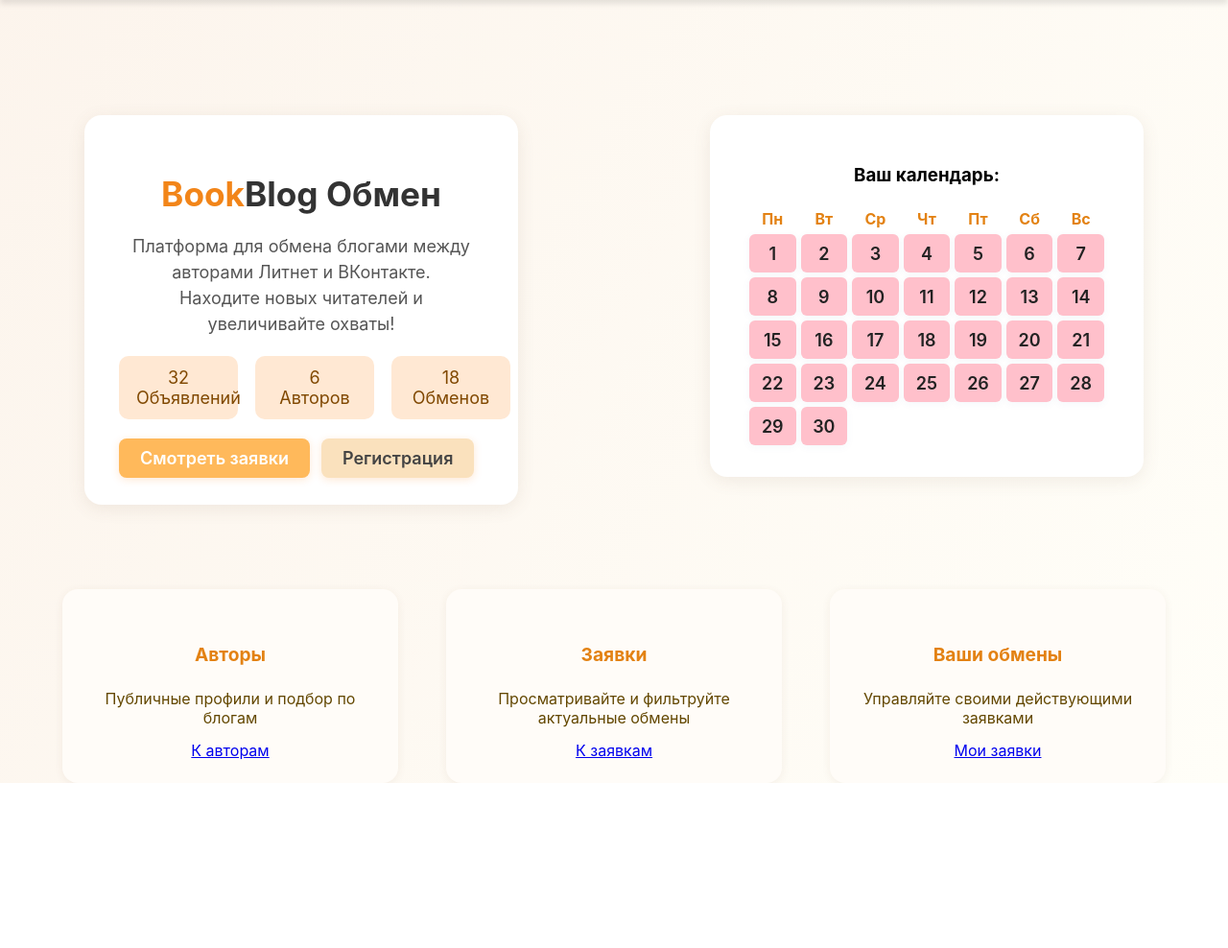
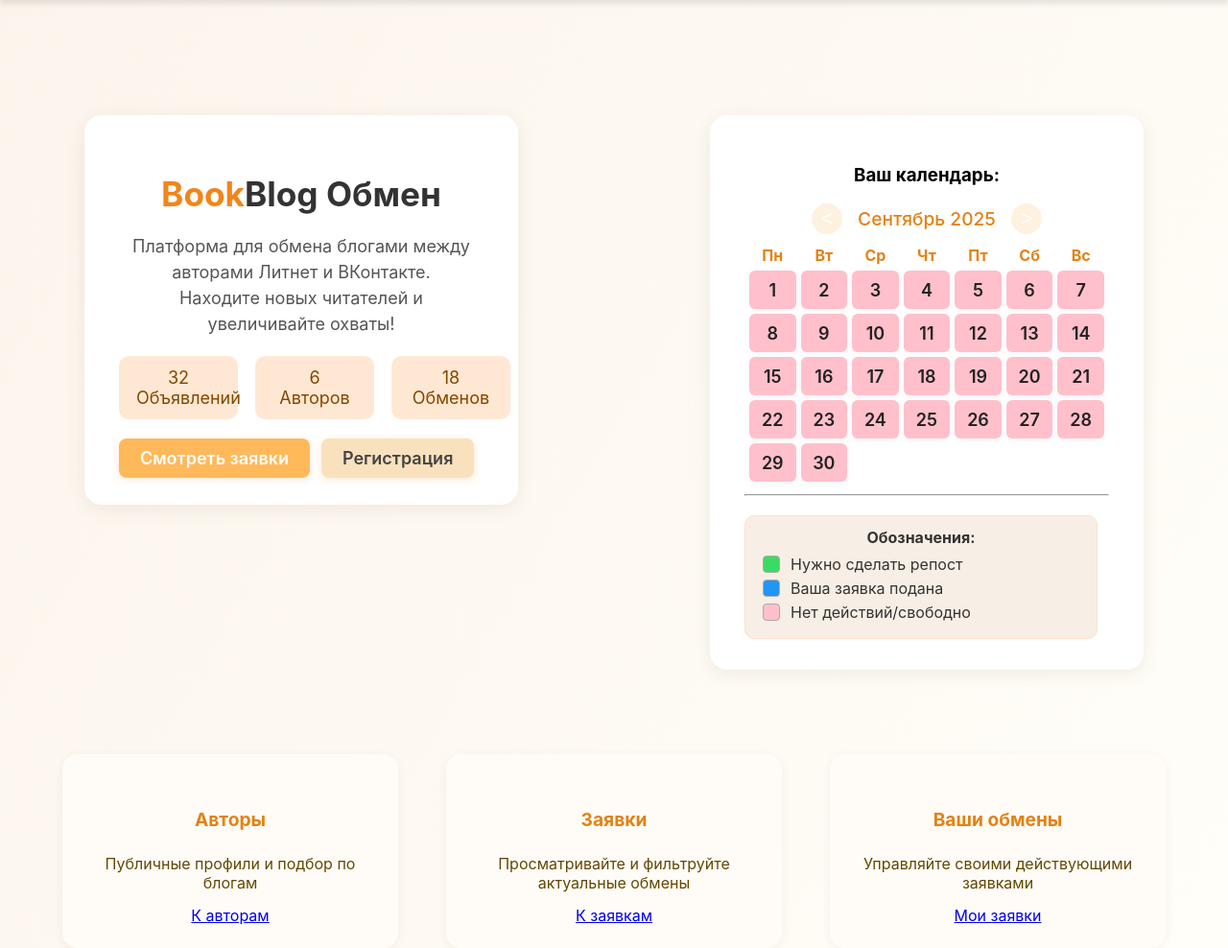
Before and after one commit to Abandrozd/Blog-Repost, a Django app: page / in a window 1280 px wide. Shown: the part 86-1074 px from the top of the page at 96% size. Before the commit the page ends 902 px from the top, so only its background shows below. Run offline with Django 5.2, Linux system fonts and the light colour scheme.

Commit message:
calendar fixes including home and flatpickr, calendar legend

```diff
--- a/main/views.py
+++ b/main/views.py
@@ -27,14 +27,27 @@
 
 def home(request):
     if request.user.is_authenticated:
+        # For green (actions)
         action_dates = list(
             BlogRequest.objects.filter(saves__user=request.user).exclude(user=request.user)
-            .values_list('start_date', flat=True)
+                .values_list('start_date', flat=True)
         )
         action_dates = [d.strftime("%Y-%m-%d") for d in action_dates]
+
+        # For blue (your requests)
+        own_requests = BlogRequest.objects.filter(user=request.user)
+        own_request_dates = [d.start_date.strftime("%Y-%m-%d") for d in own_requests]
+        own_request_map = {d.start_date.strftime("%Y-%m-%d"): d.id for d in own_requests}
     else:
         action_dates = []
-    return render(request, "webui/home.html", {"action_dates": action_dates})
+        own_request_dates = []
+        own_request_map = {}
+
+    return render(request, "webui/home.html", {
+        "action_dates": action_dates,
+        "own_request_dates": own_request_dates,
+        "own_request_map": json.dumps(own_request_map)
+    })
 
 
 @login_required
@@ -144,7 +157,11 @@
                     share_due_date=share_due_date
                 )
         else:
-            return render(request, "webui/error.html", {"error": "Дата должна быть выбрана."})
+            if request.headers.get('x-requested-with') == 'XMLHttpRequest':
+                return JsonResponse({'success': False, 'error': "Пожалуйста, выберите дату."})
+            else:
+                messages.error(request, "Пожалуйста, выберите дату.")
+                return redirect('available_requests')
 
         referer = request.META.get('HTTP_REFERER')
         if referer and '/requests/' in referer and 'available' not in referer:
--- a/static/scripts/calendar.js
+++ b/static/scripts/calendar.js
@@ -1,15 +1,28 @@
+const today = new Date();
+let currentYear = today.getFullYear();
+let currentMonth = today.getMonth() + 1; // 1-based
+
+const monthNames = [
+    "Январь", "Февраль", "Март", "Апрель", "Май", "Июнь", "Июль",
+    "Август", "Сентябрь", "Октябрь", "Ноябрь", "Декабрь"
+];
+
 function isActionDay(date) {
     return actionDates.includes(date);
+}
+function isRequestDay(date) {
+    return requestDates.includes(date);
 }
 
 function renderCalendar(year, month) {
     const calendar = document.getElementById("calendar");
     calendar.innerHTML = '';
     let d = new Date(year, month - 1, 1);
+
     let table = document.createElement('table');
     let row = document.createElement('tr');
 
-    // Weekday headers
+    // Header (days of week)
     ['Пн', 'Вт', 'Ср', 'Чт', 'Пт', 'Сб', 'Вс'].forEach(h => {
         let th = document.createElement('th');
         th.textContent = h;
@@ -18,16 +31,16 @@
     table.appendChild(row);
     row = document.createElement('tr');
 
-    // Padding at start for correct weekday
+    // Empty cells before first day
     let weekDay = d.getDay();
-    weekDay = (weekDay + 6) % 7; // Mon=0, Sun=6
+    weekDay = (weekDay + 6) % 7;
     for (let i = 0; i < weekDay; i++) {
         let empty = document.createElement('td');
         empty.className = "calendar-empty";
         row.appendChild(empty);
     }
 
-    // Fill days
+    // Main calendar loop
     while (d.getMonth() === month - 1) {
         let cell = document.createElement('td');
         let yearNum = d.getFullYear();
@@ -37,15 +50,27 @@
 
         cell.textContent = d.getDate();
         cell.className = "calendar-day";
+
         if (isActionDay(dateStr)) {
-            cell.style.background = "#3ad3ff";
-            cell.title = "В этот день ожидается ваш репост!";
+            cell.style.background = "#3adb62";
+            cell.title = "В этот день вы должны сделать репост!";
+            cell.onclick = function() { window.location.href = "/requests/"; };
+            cell.style.cursor = "pointer";
+        } else if (isRequestDay(dateStr)) {
+            cell.style.background = "#2196F3";
+            cell.title = "В этот день вы подали заявку";
+            const reqId = ownRequestMap[dateStr];
+            if (reqId) {
+                cell.onclick = function() {
+                    window.location.href = "/requests/" + reqId + "/details/";
+                };
+                cell.style.cursor = "pointer";
+            }
         } else {
             cell.style.background = "#ffc0cb";
             cell.title = "Действий не требуется";
         }
 
-        // Add modern hover with a class (rest is handled by your CSS)
         cell.addEventListener("mouseenter", function () {
             cell.classList.add("calendar-hover");
         });
@@ -53,7 +78,6 @@
             cell.classList.remove("calendar-hover");
         });
 
-        // End of week: close row
         if (((d.getDay() + 6) % 7) === 6) {
             row.appendChild(cell);
             table.appendChild(row);
@@ -64,11 +88,40 @@
         d.setDate(d.getDate() + 1);
     }
 
-    // If leftovers, pad row at end
-    if (row.children.length) table.appendChild(row);
+    if (row.children.length) table.appendChild(row); // trailing days
 
     calendar.appendChild(table);
 }
 
-const today = new Date();
-renderCalendar(today.getFullYear(), today.getMonth() + 1);
+function updateCalendarHeader() {
+    document.getElementById('calendar-title').textContent =
+        monthNames[currentMonth - 1] + " " + currentYear;
+}
+
+function redrawCalendar() {
+    renderCalendar(currentYear, currentMonth);
+    updateCalendarHeader();
+}
+
+// --- On page load ---
+
+document.addEventListener("DOMContentLoaded", function() {
+    // Navigation
+    document.getElementById('prev-month').onclick = function() {
+        currentMonth--;
+        if (currentMonth < 1) {
+            currentMonth = 12;
+            currentYear--;
+        }
+        redrawCalendar();
+    };
+    document.getElementById('next-month').onclick = function() {
+        currentMonth++;
+        if (currentMonth > 12) {
+            currentMonth = 1;
+            currentYear++;
+        }
+        redrawCalendar();
+    };
+    redrawCalendar(); // only this init needed!
+});
--- a/static/styling/components.css
+++ b/static/styling/components.css
@@ -1,4 +1,3 @@
-/* Request cards */
 .requests-container {
     display: grid;
     grid-template-columns: repeat(auto-fill, minmax(220px, 1fr));
@@ -75,7 +74,7 @@
 }
 
 .request-info {
-    font-size: 14px;
+    font-size: 16px;
     margin: 4px 0;
     color: #555;
 }
@@ -217,7 +216,7 @@
 
 .date-label {
     font-weight: 600;
-    font-size: 14px;
+    font-size: 16px;
     color: #4caf50;
     margin-bottom: 0;
     white-space: nowrap;
--- a/static/styling/home.css
+++ b/static/styling/home.css
@@ -200,3 +200,65 @@
 
 .brand-title { font-size: 2.2rem; margin-bottom: 14px; }
 .main-description { color: #5e3712; font-size: 1.15em; margin-bottom: 18px; }
+
+.calendar-legend {
+    font-size: 1rem;
+    color: #333;
+    margin-top: 20px;
+    margin-bottom: 4px;
+    padding: 12px 18px;
+    background: #f7efe5;
+    border-radius: 10px;
+    border: 1.2px solid #ffe1ca;
+    max-width: 330px;
+}
+.legend-list {
+    list-style: none;
+    padding: 0;
+    margin: 8px 0 0 0;
+}
+.legend-list li {
+    display: flex;
+    align-items: center;
+    margin-bottom: 5px;
+    gap: 9px;
+}
+.legend-color {
+    display: inline-block;
+    width: 18px;
+    height: 18px;
+    border-radius: 4px;
+    margin-right: 2px;
+    margin-bottom: 0;
+    border: 1px solid #aaa;
+    vertical-align: middle;
+    box-sizing: border-box;
+    flex-shrink: 0;
+}
+
+.calendar-header {
+    display: flex;
+    align-items: center;
+    justify-content: center;
+    gap: 16px;
+    margin-bottom: 6px;
+}
+.calendar-nav {
+    font-size: 1.4em;
+    cursor: pointer;
+    background: #fff1df;
+    border: none;
+    border-radius: 50%;
+    width: 32px; height: 32px;
+    transition: background 0.15s;
+}
+.calendar-nav:hover {
+    background: #ffd59b;
+}
+#calendar-title {
+    font-size: 1.2em;
+    font-weight: 500;
+    color: #e38213;
+    min-width: 120px;
+    text-align: center;
+}
--- a/templates/webui/error.html
+++ b/templates/webui/error.html
@@ -2,6 +2,7 @@
 <html lang="ru">
 <head>
     <title>Ошибка</title>
+    <link
 </head>
 <body>
   <h2>Произошла ошибка</h2>
--- a/templates/webui/home.html
+++ b/templates/webui/home.html
@@ -60,7 +60,21 @@
 
     <section class="calendar-pane card-block">
         <h3>Ваш календарь:</h3>
+        <div class="calendar-header">
+            <button id="prev-month" class="calendar-nav">&lt;</button>
+            <span id="calendar-title"></span>
+            <button id="next-month" class="calendar-nav">&gt;</button>
+        </div>
         <div id="calendar"></div>
+        <hr>
+        <div class="calendar-legend">
+            <strong>Обозначения:</strong>
+            <ul class="legend-list">
+                <li><span class="legend-color" style="background:#3adb62;"></span>Нужно сделать репост</li>
+                <li><span class="legend-color" style="background:#2196F3;"></span>Ваша заявка подана</li>
+                <li><span class="legend-color" style="background:#ffc0cb;"></span>Нет действий/свободно</li>
+            </ul>
+        </div>
     </section>
     </div>
 </main>
@@ -87,6 +101,8 @@
 
     <script>
     var actionDates = {{ action_dates|safe }};
+    var requestDates = {{ own_request_dates|safe }};
+    var ownRequestMap = {{ own_request_map|safe }};
     </script>
     <script src="{% static 'scripts/calendar.js' %}"></script>
 </body>
```
Also changed, not shown: static/styling/error.css (added, +33 -0 lines), static/styling/inline-edit.css (+10 -3 lines), templates/webui/available-requests.html (+7 -4 lines), templates/webui/requests.html (+4 -4 lines).
